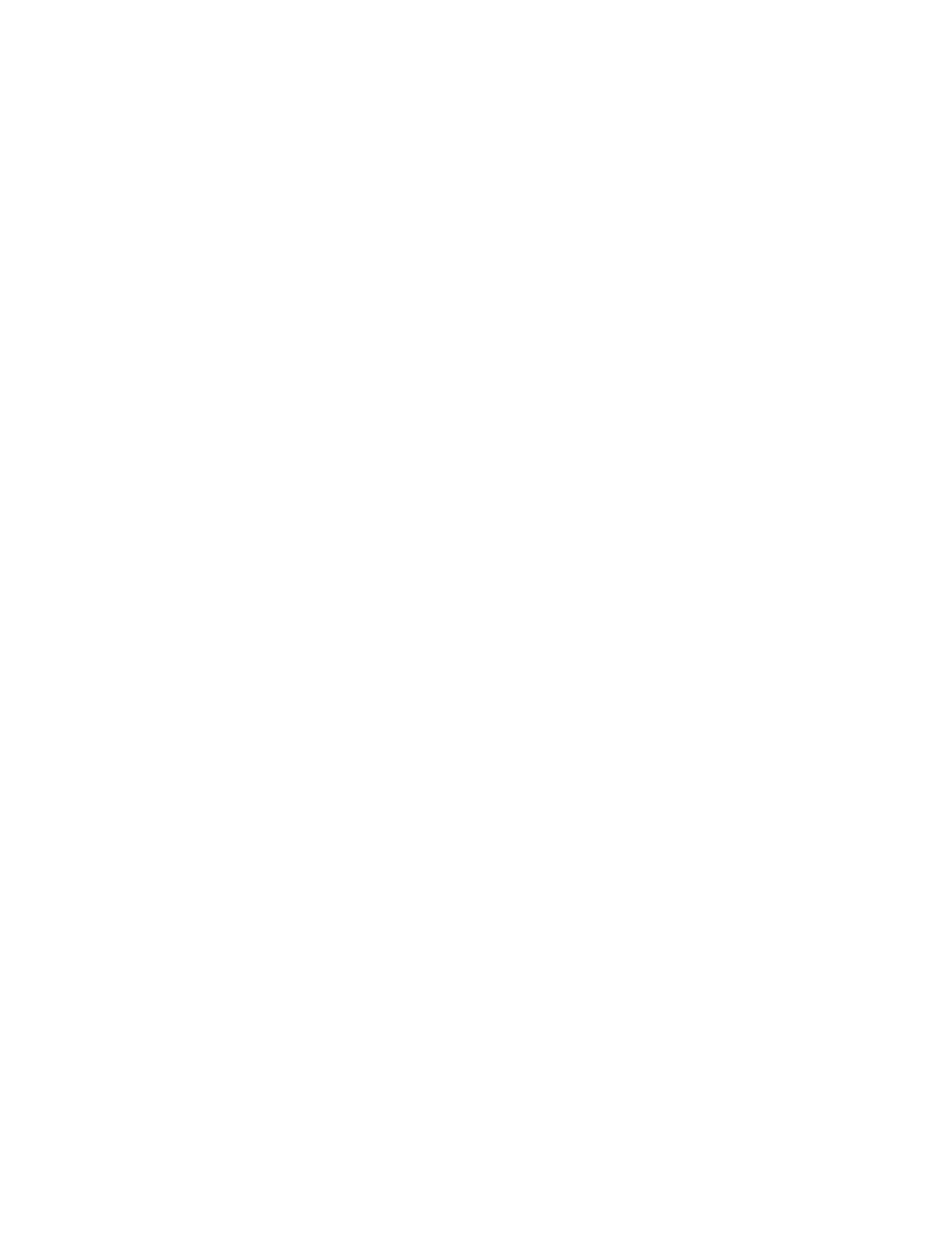
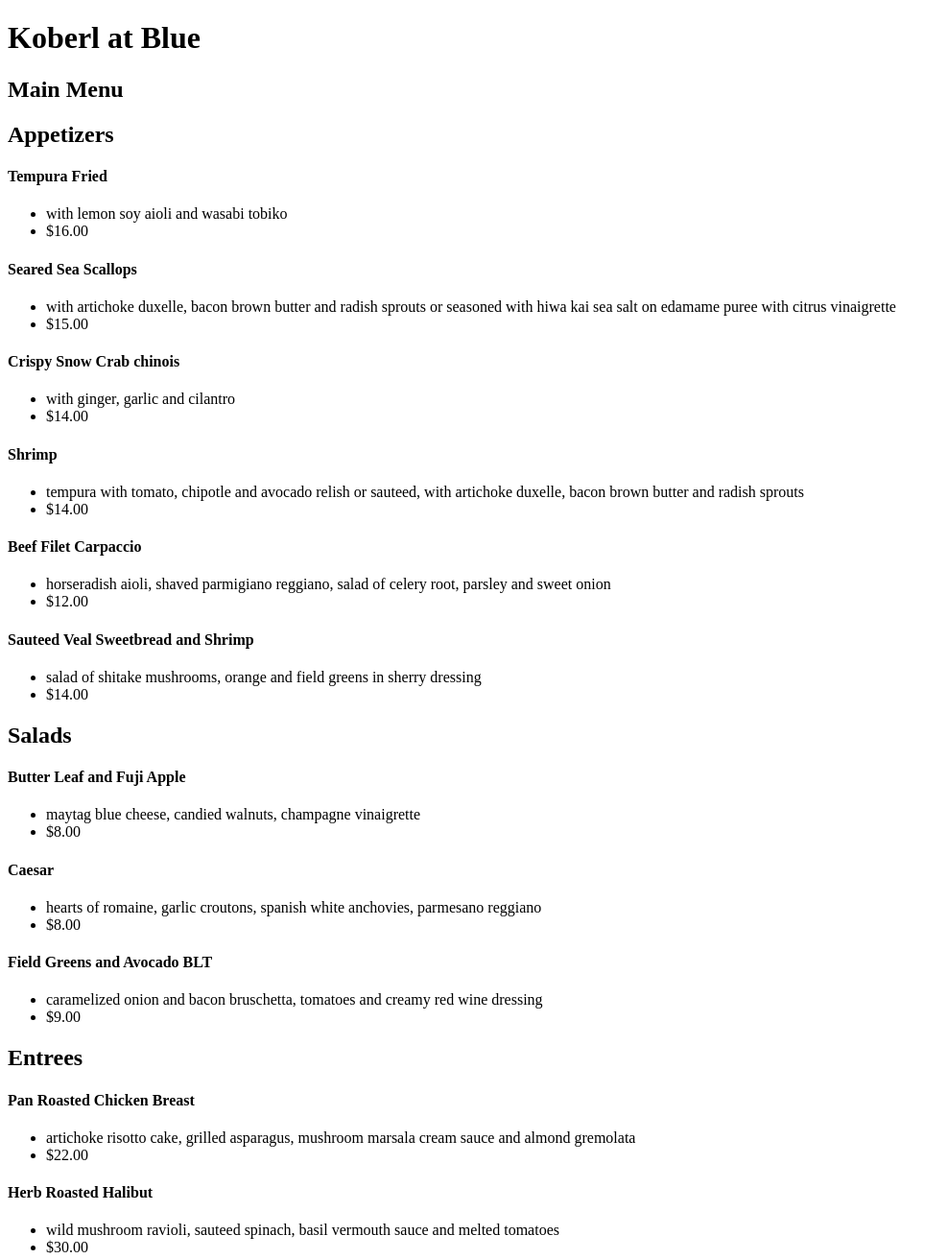
Before and after one commit to kyra726smith/kyra726smith.github.io, a plain HTML site: page grc338/restaurantmenu/index.html in a window 1280 px wide. Shown: the top 1312 px of the page at 96% size, without its empty margins (0-988 px from the left). Before the commit the page ends 800 px from the top, so only its background shows below. Drawn offline with Linux system fonts and the light colour scheme.

Commit message:
Update index.html

```diff
--- a/grc338/restaurantmenu/index.html
+++ b/grc338/restaurantmenu/index.html
@@ -2,20 +2,19 @@
 
 <html>
 
-<head>
 
-    <title>Koberl at Blue Menu
-        <title/>
+        <head>
+            <meta charset="UTF‑8">
+            <title>Koberl at Blue Menu</title>
+        </head>
 
-</head>
-
-<body>
+    <body>
 
     <h1>Koberl at Blue</h1>
 
     <h2>Main Menu</h2>
 
-    <h3>Appetizers</h3>
+    <h2>Appetizers</h2>
 
     <h4>Tempura Fried</h4>
 
@@ -59,7 +58,7 @@
         <li>$14.00</li>
     </ul>
 
-    <h3>Salads</h3>
+    <h2>Salads</h2>
 
     <h4>Butter Leaf and Fuji Apple</h4>
 
@@ -82,7 +81,7 @@
         <li>$9.00</li>
     </ul>
 
-    <h3>Entrees</h3>
+    <h2>Entrees</h2>
 
     <h4>Pan Roasted Chicken Breast</h4>
 
@@ -126,7 +125,7 @@
         <li>$25.00</li>
     </ul>
 
-    <h3>Dessert</h3>
+    <h2>Dessert</h2>
 
     <h4>Dark Chocolate Mousse</h4>
 
@@ -151,4 +150,5 @@
 
 </body>
 
-</html>
+
+    </html>
```
